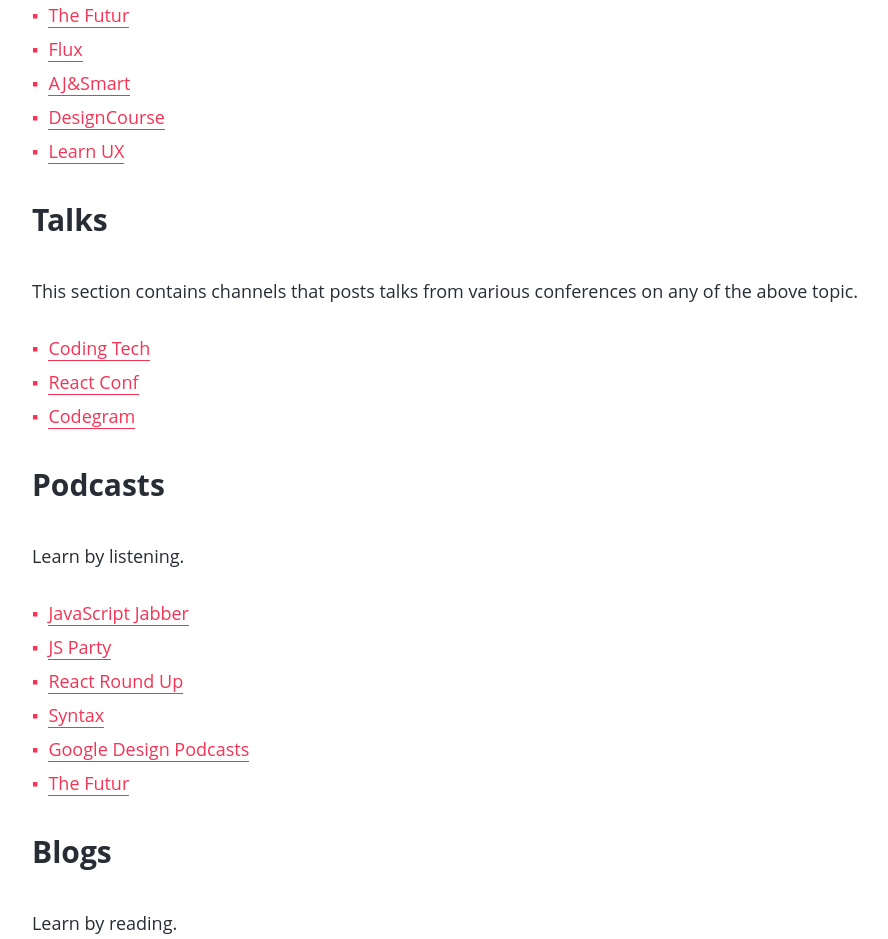
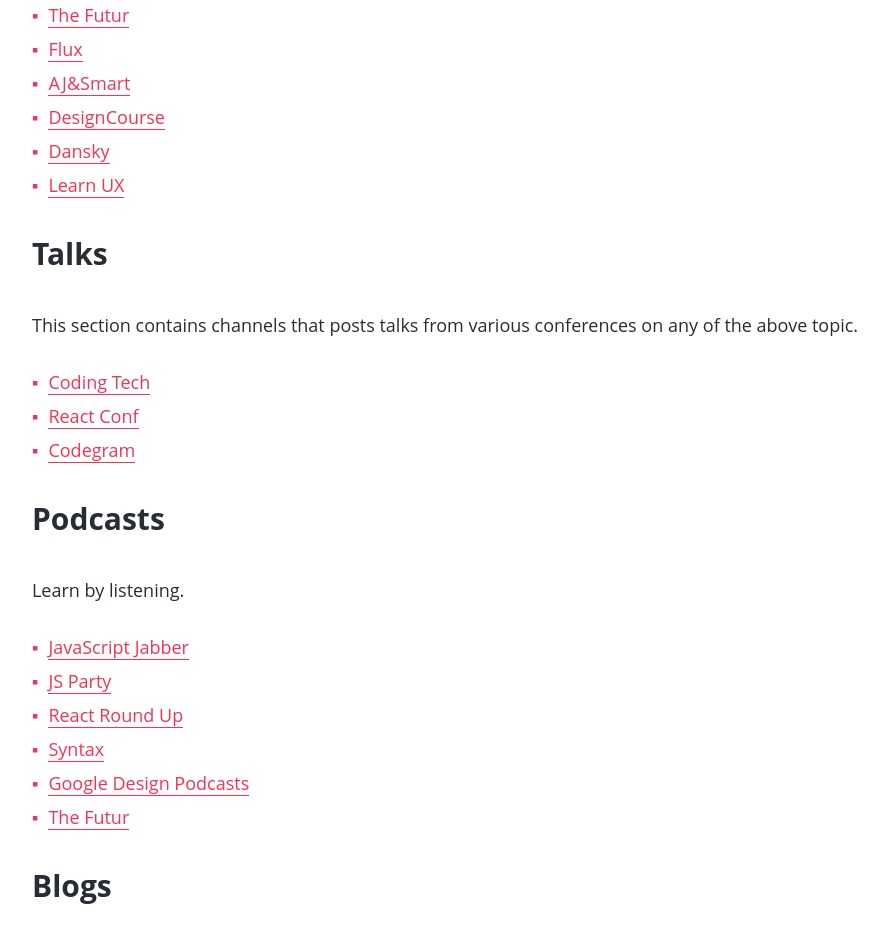
Before and after one commit to PiyushPawar17/developing-mind, a Gatsby site: page /learning-resources/ in a window 1280 px wide. Shown: the part 1989-2928 px from the top of the page, without its empty margins (108-996 px from the left). Built offline with nearby package versions, Linux system fonts and the light colour scheme; Gatsby itself is replaced by a stand-in of ours.

Commit message:
Added Dansky's YouTube channel to Learning Resources

```diff
--- a/src/posts/learning-resources/index.md
+++ b/src/posts/learning-resources/index.md
@@ -55,6 +55,7 @@
 -   [Flux](https://www.youtube.com/channel/UCN7dywl5wDxTu1RM3eJ_h9Q)
 -   [AJ&Smart](https://www.youtube.com/channel/UCeB_OpLspKJGiKv1CYkWFFw)
 -   [DesignCourse](https://www.youtube.com/user/DesignCourse)
+-   [Dansky](https://www.youtube.com/channel/UCAbq1eKey19tt-FfaIO1RMA)
 -   [Learn UX](https://learnux.io)
 
 # Talks
```
